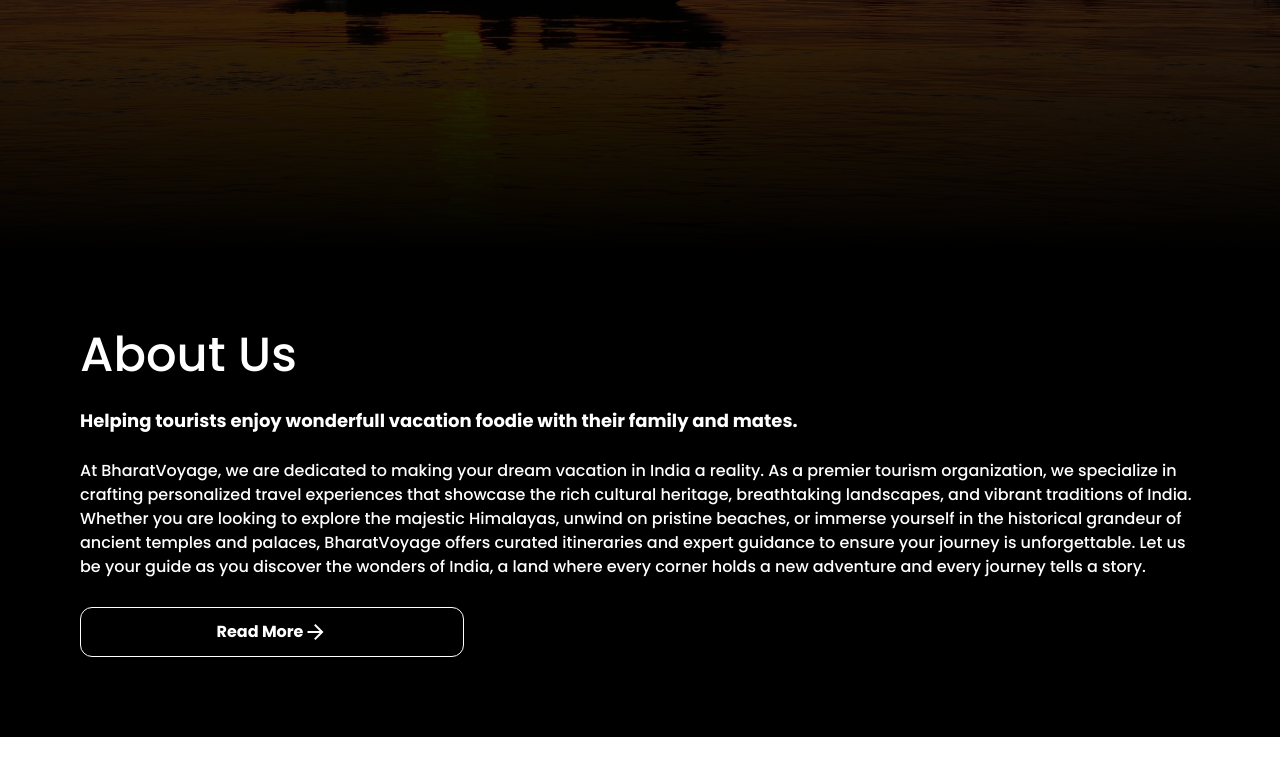
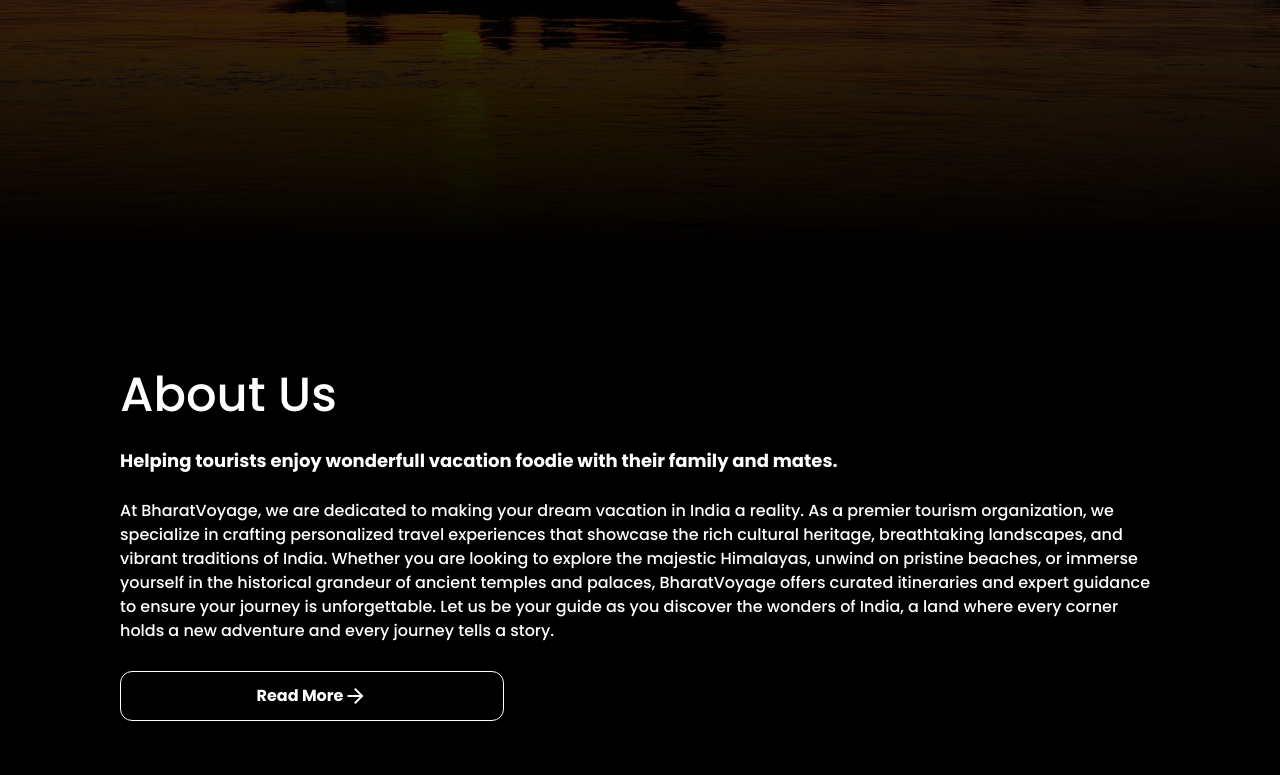
Before and after one commit to yashvardhannautiyal/Landing-Page, a website: page index.html in a window 1280 px wide. Shown: the part 549-1324 px from the top of the page. Before the commit the page ends 1286 px from the top, so only its background shows below. Drawn offline with nearby package versions, Linux system fonts and the light colour scheme.

Commit message:
about-us section completed

```diff
--- a/index.html
+++ b/index.html
@@ -131,18 +131,18 @@
     </div>
 
     <!------------------------------ ABOUT US SECTION  ------------------------------>
-    <div id="aboutUs-section" class="bg-black h-1/2 flex items-center">
+    <div id="aboutUs-section" class="bg-black flex items-center">
       <!-- text content  -->
-      <div id="content" class="p-10 sm:p-20 font-medium">
-        <h2 class=" text-5xl">About Us</h2>
-        <p class="mt-7 font-bold text-lg">
+      <div id="content" class="sm:p-20 sm:font-medium m-10">
+        <h2 class="font-medium text-5xl">About Us</h2>
+        <p class="mt-7 font-bold sm:text-lg">
           Helping tourists enjoy wonderfull vacation foodie with their family
           and mates.
         </p>
         <p class="font-medium mt-6">At BharatVoyage, we are dedicated to making your dream vacation in India a reality. As a premier tourism organization, we specialize in crafting personalized travel experiences that showcase the rich cultural heritage, breathtaking landscapes, and vibrant traditions of India. Whether you are looking to explore the majestic Himalayas, unwind on pristine beaches, or immerse yourself in the historical grandeur of ancient temples and palaces, BharatVoyage offers curated itineraries and expert guidance to ensure your journey is unforgettable. Let us be your guide as you discover the wonders of India, a land where every corner holds a new adventure and every journey tells a story.</p>
 
          <!-- button  -->
-        <button class="bg-transparent text-white border border-white rounded-xl p-3 hover:bg-white hover:text-black mt-7 flex items-center justify-center w-96">
+        <button class="bg-transparent text-white border border-white rounded-xl p-3 hover:bg-white hover:text-black mt-7 flex items-center justify-center w-72 sm:w-96">
           <span class="font-bold">Read More</span>
           <span class="material-symbols-outlined"> arrow_forward </span>
         </button>
```
Also changed, not shown: src/output.css.
